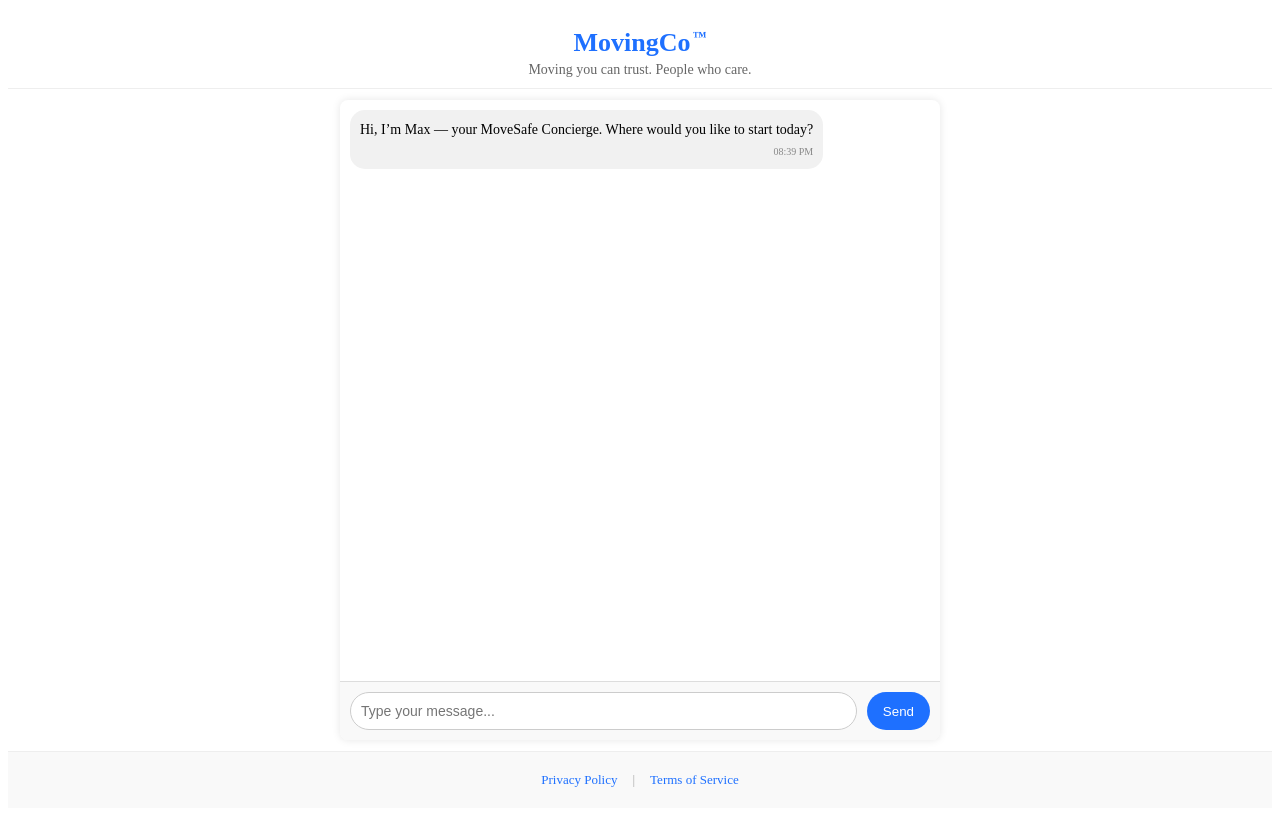
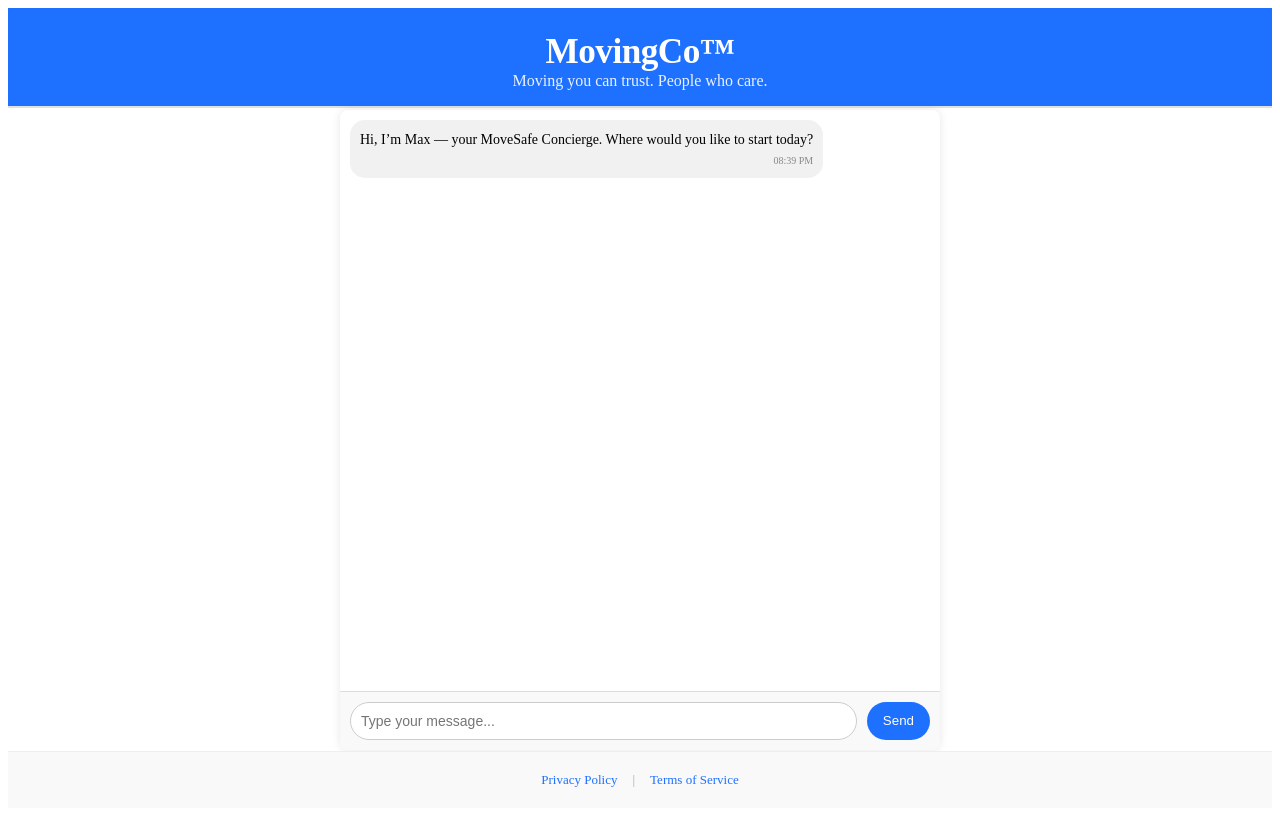
Before and after one commit to Trent2000Steel/V2, a Next.js app: page / in a window 1280 px wide. Built offline with nearby package versions, Linux system fonts and the light colour scheme.

Commit message:
Update Header.js

```diff
--- a/components/Header.js
+++ b/components/Header.js
@@ -1,32 +1,30 @@
 export default function Header() {
   return (
     <header style={styles.header}>
-      <div style={styles.logo}>MovingCo<span style={styles.trademark}>™</span></div>
-      <div style={styles.tagline}>Moving you can trust. People who care.</div>
+      <h1 style={styles.logo}>MovingCo™</h1>
+      <p style={styles.tagline}>Moving you can trust. People who care.</p>
     </header>
   );
 }
 
 const styles = {
   header: {
-    padding: '20px 0 10px',
+    backgroundColor: '#1e70ff', // Google Blue
+    padding: '24px 0 16px',
     textAlign: 'center',
-    borderBottom: '1px solid #eee',
-    backgroundColor: '#fff',
+    color: 'white',
+    borderBottom: '2px solid #e0e0e0'
   },
   logo: {
-    fontSize: '26px',
-    fontWeight: 'bold',
-    color: '#1e70ff',
-  },
-  trademark: {
-    fontSize: '14px',
-    verticalAlign: 'super',
-    marginLeft: '2px',
+    margin: 0,
+    fontSize: '2.2rem',
+    fontWeight: '700',
+    letterSpacing: '-0.5px'
   },
   tagline: {
-    fontSize: '14px',
-    color: '#666',
-    marginTop: '4px',
+    margin: 0,
+    fontSize: '1rem',
+    opacity: 0.9,
+    fontWeight: 400
   }
 };
```
